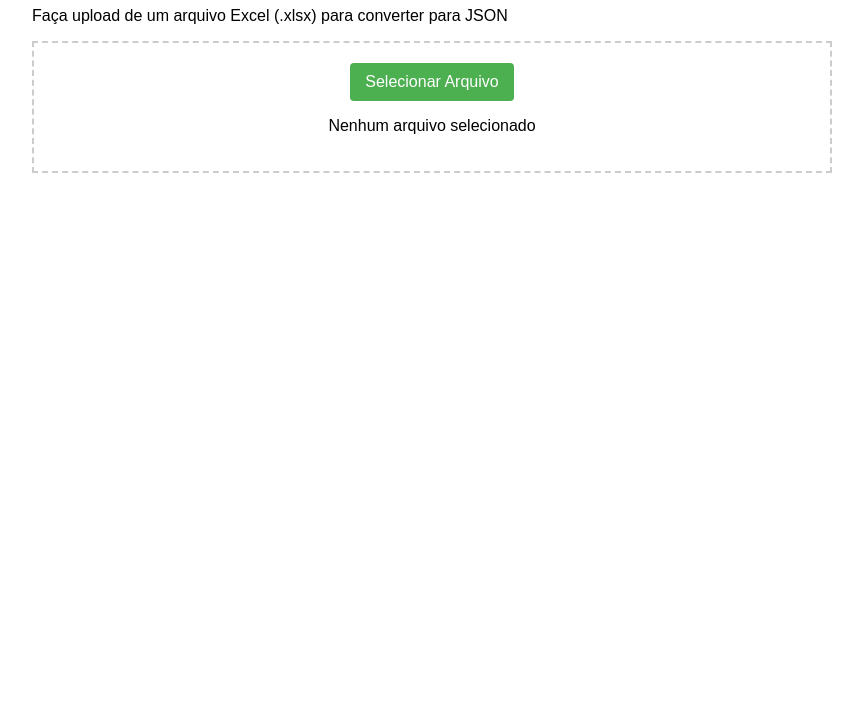
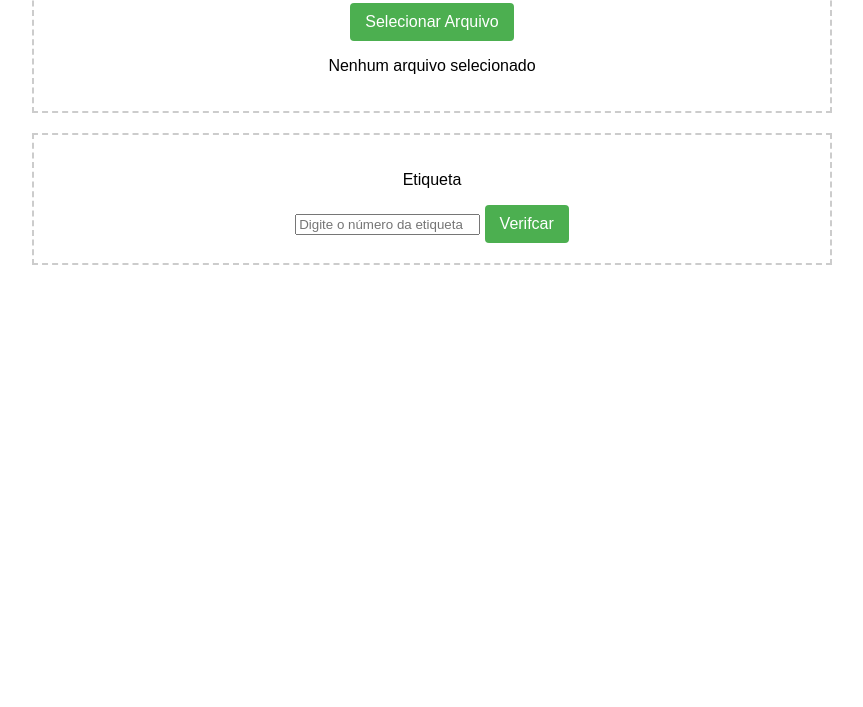
Before and after one commit to italoconceicao/vencimentos-teste, a plain HTML site: page deepseek_html_20250521_158fe6.html in a window 1280 px wide. Shown: the part 93-800 px from the top of the page, without its empty margins (208-1071 px from the left). Drawn offline with Linux system fonts and the light colour scheme.

Commit message:
Update deepseek_html_20250521_158fe6.html

```diff
--- a/deepseek_html_20250521_158fe6.html
+++ b/deepseek_html_20250521_158fe6.html
@@ -4,13 +4,15 @@
 <head>
     <meta charset="UTF-8">
     <meta name="viewport" content="width=device-width, initial-scale=1.0">
-    <title>Vencimentos (Deep Seek)</title>
+    <title>Vencimentos</title>
     <script src="https://cdnjs.cloudflare.com/ajax/libs/xlsx/0.18.5/xlsx.full.min.js"></script>
     <link rel="stylesheet" href="style.css">
 </head>
 
 <body>
-    <h1>Conversor XLSX para JSON</h1>
+    <main>
+        <section id="secaoBusca">
+            <h1></h1>
             <p>Faça upload de um arquivo Excel (.xlsx) para converter para JSON</p>
 
             <div class="container">
@@ -18,12 +20,24 @@
                 <button onclick="document.getElementById('fileInput').click()">Selecionar Arquivo</button>
                 <p id="fileName">Nenhum arquivo selecionado</p>
             </div>
+        </section>
+        <section>
+            <div>
+                <div class="container" id="containerBusca">
+                    <p>Etiqueta</p>
+                    <input type="text" name="buscaEtiqueta" id="buscaEtiqueta"
+                        placeholder="Digite o número da etiqueta">
+                    <button id="btnBusca">Verifcar</button>
+                </div>
+            </div>
+
 
             <div id="result">
-        <h3>Resultado em JSON:</h3>
+                <h3>Vencimentos Encontrados:</h3>
                 <pre id="jsonOutput"></pre>
             </div>
-
+        </section>
+    </main>
     <script src="script.js"></script>
 </body>
 
```
Lines whose indentation alone changed are shown as unchanged.
